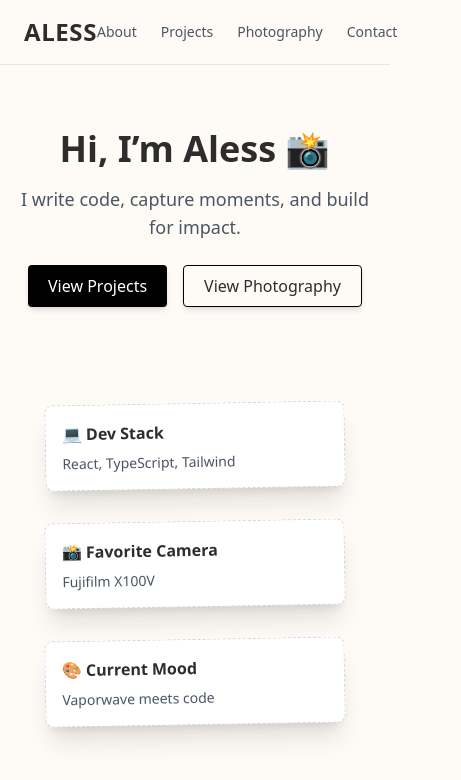
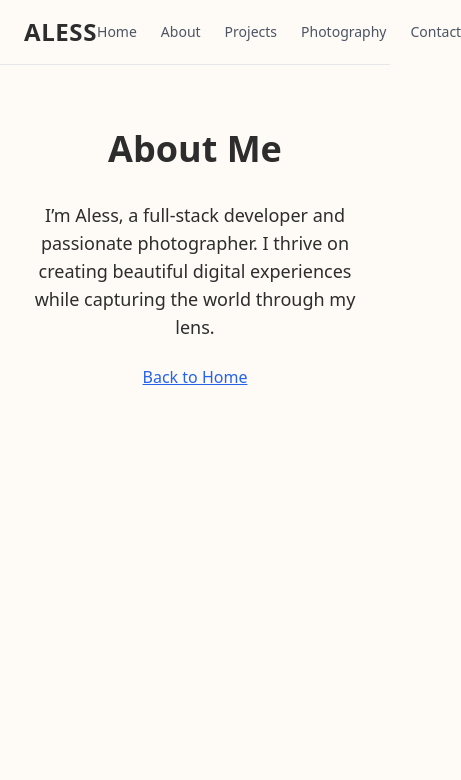
Before and after one commit to alesstongwen/portfolio, a React (Create React App) app: page /about in a window 390 px wide. Shown: the top 780 px of the page, 461 px wide, since content can reach past the window. Built offline with nearby package versions, Linux system fonts and the light colour scheme.

Commit message:
add router and about page

```diff
--- a/package.json
+++ b/package.json
@@ -13,6 +13,7 @@
     "@types/react-dom": "^19.1.2",
     "react": "^19.1.0",
     "react-dom": "^19.1.0",
+    "react-router-dom": "^7.5.0",
     "react-scripts": "5.0.1",
     "typescript": "^4.9.5",
     "web-vitals": "^2.1.4"
--- a/src/App.tsx
+++ b/src/App.tsx
@@ -1,25 +1,20 @@
+// App.tsx
+import React from "react";
+import { BrowserRouter as Router, Route, Routes } from "react-router-dom";
 import Navbar from "./components/Navbar";
-import Hero from "./components/Hero";
-import ScrapbookWindow from "./components/ScrapbookWindow";
+import AboutPage from "./pages/AboutPage";
+import HomePage from "./pages/HomePage"; // Import HomePage component
 
-function App() {
+const App = () => {
   return (
-    <div className="bg-[#fefaf6] min-h-screen">
+    <Router>
       <Navbar />
-      <Hero />
-      <section className="flex flex-wrap justify-center gap-8 p-8">
-        <ScrapbookWindow
-          title="💻 Dev Stack"
-          content="React, TypeScript, Tailwind"
-        />
-        <ScrapbookWindow title="📸 Favorite Camera" content="Fujifilm X100V" />
-        <ScrapbookWindow
-          title="🎨 Current Mood"
-          content="Vaporwave meets code"
-        />
-      </section>
-    </div>
+      <Routes>
+        <Route path="/" element={<HomePage />} />
+        <Route path="/about" element={<AboutPage />} />
+      </Routes>
+    </Router>
   );
-}
+};
 
 export default App;
--- /dev/null
+++ b/src/components/About.tsx
@@ -0,0 +1,56 @@
+const About: React.FC = () => {
+  return (
+    <section className="max-w-5xl mx-auto py-16 px-6 bg-[#fefaf6]">
+      <h2 className="text-4xl font-bold text-center mb-8">About Me</h2>
+      <div className="flex flex-col md:flex-row items-center justify-between gap-8">
+        <div className="flex flex-col md:w-1/2 text-center md:text-left">
+          <p className="text-lg mb-4">
+            Hi, I'm Aless — a full-stack developer and a passionate
+            photographer. I thrive on creating beautiful, intuitive digital
+            experiences while capturing the world through my lens.
+          </p>
+          <p className="text-lg mb-4">
+            Whether I’m writing code or taking a photo, I’m always looking to
+            tell a story with every project I take on. I believe in **learning
+            by doing** and always enjoy new challenges.
+          </p>
+        </div>
+        <div className="w-60 h-60 overflow-hidden rounded-full shadow-md bg-gray-200">
+          <img
+            src="/assets/your-portrait.jpg" // Placeholder or your own image
+            alt="Aless"
+            className="object-cover w-full h-full"
+          />
+        </div>
+      </div>
+
+      <div className="mt-12 space-y-6">
+        <h3 className="text-3xl font-semibold text-center">Skills & Tools</h3>
+        <div className="grid grid-cols-1 md:grid-cols-2 gap-8">
+          <div>
+            <h4 className="font-bold text-xl">Development Skills</h4>
+            <ul className="list-disc pl-5">
+              <li>React & TypeScript</li>
+              <li>Node.js</li>
+              <li>Tailwind CSS</li>
+              <li>Git/GitHub</li>
+              <li>API Design</li>
+            </ul>
+          </div>
+
+          <div>
+            <h4 className="font-bold text-xl">Photography Skills</h4>
+            <ul className="list-disc pl-5">
+              <li>Portrait Photography</li>
+              <li>Street & Lifestyle Photography</li>
+              <li>Editing with Lightroom</li>
+              <li>Creative Direction</li>
+            </ul>
+          </div>
+        </div>
+      </div>
+    </section>
+  );
+};
+
+export default About;
--- a/src/components/Navbar.tsx
+++ b/src/components/Navbar.tsx
@@ -1,11 +1,15 @@
+import { Link } from "react-router-dom";
 const Navbar = () => {
   return (
     <nav className="flex justify-between items-center px-6 py-4 border-b">
       <h1 className="text-2xl font-bold tracking-wide">ALESS</h1>
       <ul className="flex space-x-6 text-sm font-medium text-gray-600">
         <li>
-          <a href="#">About</a>
+          <Link to="/">Home</Link>
         </li>
+        <li>
+          <Link to="/about">About</Link>
+        </li>{" "}
         <li>
           <a href="#">Projects</a>
         </li>
--- /dev/null
+++ b/src/pages/AboutPage.tsx
@@ -0,0 +1,21 @@
+import React from "react";
+
+const AboutPage: React.FC = () => {
+  return (
+    <div className="min-h-screen bg-[#fefaf6] py-16 px-6">
+      <h1 className="text-4xl font-bold text-center mb-8">About Me</h1>
+      <p className="text-lg max-w-4xl mx-auto text-center mb-6">
+        I’m Aless, a full-stack developer and passionate photographer. I thrive
+        on creating beautiful digital experiences while capturing the world
+        through my lens.
+      </p>
+      <div className="text-center">
+        <a href="/" className="text-blue-600 underline">
+          Back to Home
+        </a>
+      </div>
+    </div>
+  );
+};
+
+export default AboutPage;
--- /dev/null
+++ b/src/pages/HomePage.tsx
@@ -0,0 +1,28 @@
+import React from "react";
+import ScrapbookWindow from "../components/ScrapbookWindow";
+
+const HomePage: React.FC = () => {
+  return (
+    <div className="bg-[#fefaf6] min-h-screen">
+      <section className="text-center py-16 px-4">
+        <h1 className="text-5xl font-bold">Welcome to My Portfolio</h1>
+        <p className="text-xl mt-4">I’m Aless – Developer & Photographer</p>
+        <div className="mt-8">
+          <button className="bg-black text-white px-6 py-2 rounded-full">
+            <a href="/about">About Me</a>
+          </button>
+        </div>
+      </section>
+
+      <div className="flex flex-wrap justify-center gap-8 p-8">
+        <ScrapbookWindow
+          title="💻 Dev Stack"
+          content="React, TypeScript, Tailwind"
+        />
+        <ScrapbookWindow title="📸 Favorite Camera" content="Fujifilm X100V" />
+      </div>
+    </div>
+  );
+};
+
+export default HomePage;
```
Also changed, not shown: 1 other file (tests, documents, lock files or other folders).
